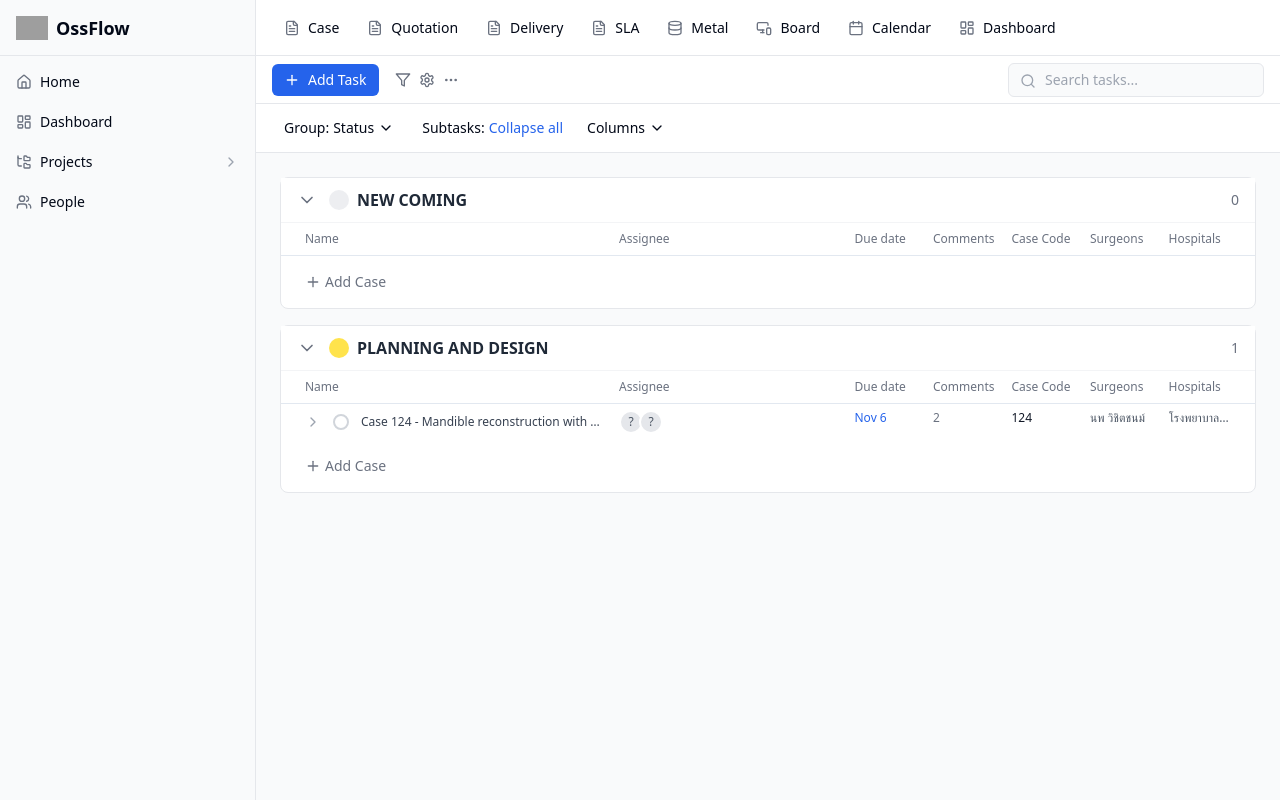
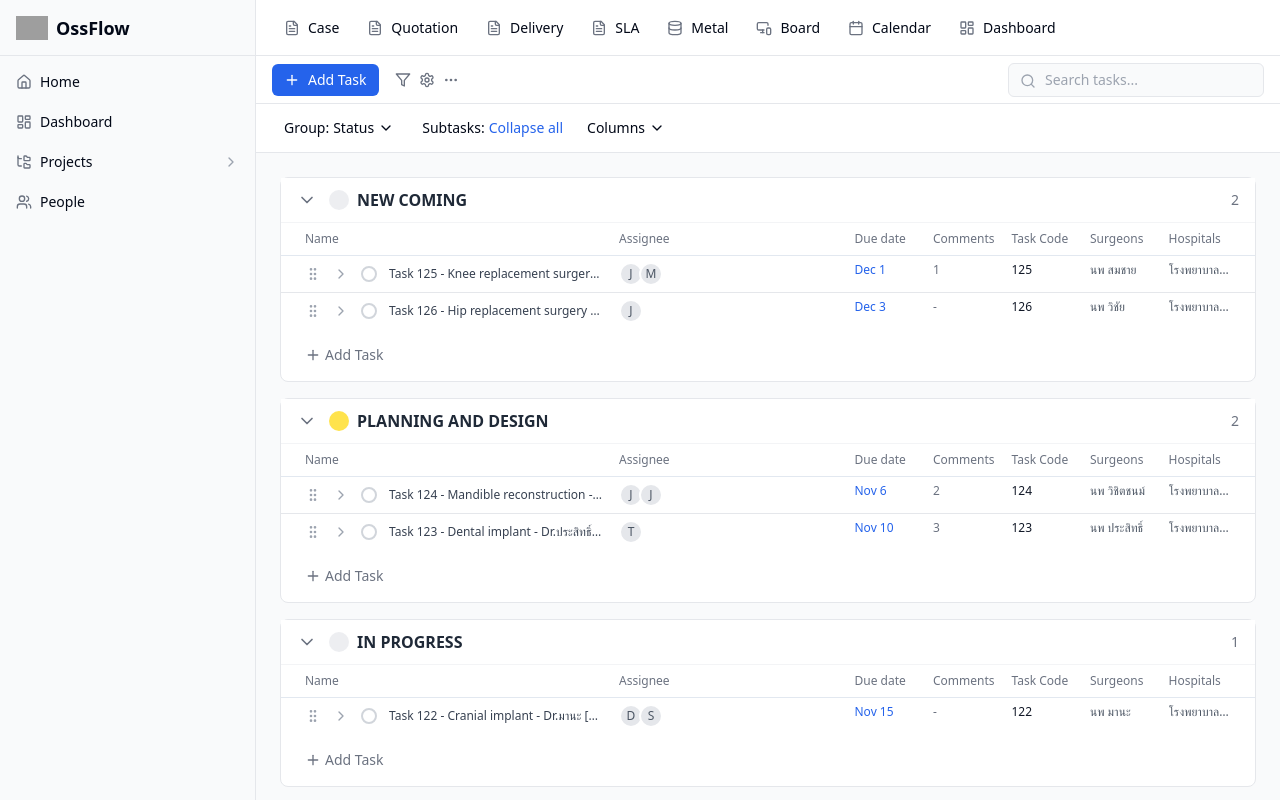
Before and after one commit to xthnw/OssFlowRelease1.0, a React (Vite) app: page / in a window 1280 px wide. Built offline with nearby package versions, Linux system fonts and the light colour scheme; grey boxes are pictures that could not be loaded.

Commit message:
ลาก Row Task, Subtask, ลาก Task ไป Status ที่ยังไม่มี Task อยู่อันนึงก่อนไม่ได้

```diff
--- a/src/components/TestLayout.jsx
+++ b/src/components/TestLayout.jsx
@@ -1,4 +1,4 @@
-import React, { useState } from "react";
+import React, { useState, useEffect } from "react";
 import {
   ChevronDown,
   Plus,
@@ -22,7 +22,9 @@ import {
   Calendar,
   ChevronRight,
   Check,
+  GripVertical,
 } from "lucide-react";
+import { DragDropContext, Droppable, Draggable } from 'react-beautiful-dnd';
 
 const MOCK_DATA = {
   assignees: [
@@ -44,69 +46,141 @@ const MOCK_DATA = {
 };
 
 // เพิ่มไว้ต่อจาก MOCK_DATA
-const CASES_DATA = {
-  "NEW COMING": [],
+const TASKS_DATA = {
+  "NEW COMING": [
+    {
+      id: "125",
+      name: "Task 125 - Knee replacement surgery - Dr.สมชาย [รพ.จุฬา]",
+      assignees: [
+        { id: 1, avatar: "/avatar1.jpg", name: "John" },
+        { id: 3, avatar: "/avatar3.jpg", name: "Mary" },
+      ],
+      dueDate: "Dec 1",
+      comments: 1,
+      taskCode: "125",
+      surgeon: "นพ สมชาย",
+      hospital: "โรงพยาบาลจุฬา",
+      subtasks: [
+        {
+          id: "8",
+          name: "Task 125 - Initial planning",
+          assignee: { id: 1, avatar: "/avatar1.jpg", name: "John" },
+        },
+        {
+          id: "9",
+          name: "Task 125 - CT Scan review",
+          assignee: { id: 3, avatar: "/avatar3.jpg", name: "Mary" },
+        }
+      ]
+    },
+    {
+      id: "126",
+      name: "Task 126 - Hip replacement surgery - Dr.วิชัย [รพ.รามา]",
+      assignees: [{ id: 2, avatar: "/avatar2.jpg", name: "Jane" }],
+      dueDate: "Dec 3",
+      taskCode: "126",
+      surgeon: "นพ วิชัย",
+      hospital: "โรงพยาบาลรามา",
+      subtasks: [
+        {
+          id: "10",
+          name: "Task 126 - Patient consultation",
+          assignee: { id: 2, avatar: "/avatar2.jpg", name: "Jane" },
+        }
+      ]
+    }
+  ],
   "PLANNING AND DESIGN": [
     {
-      id: "case-124",
-      name: "Case 124 - Mandible reconstruction with fibula flap - Dr.นนท์ [รพ.ศิริราช]",
+      id: "124",
+      name: "Task 124 - Mandible reconstruction - Dr.นนท์ [รพ.ศิริราช]",
       assignees: [
-        { id: 1, avatar: "/avatar1.jpg" },
-        { id: 2, avatar: "/avatar2.jpg" },
+        { id: 1, avatar: "/avatar1.jpg", name: "John" },
+        { id: 2, avatar: "/avatar2.jpg", name: "Jane" },
       ],
       dueDate: "Nov 6",
       comments: 2,
-      caseCode: "124",
+      taskCode: "124",
       surgeon: "นพ วิชิตชนม์",
       hospital: "โรงพยาบาลศิริราช",
-      tasks: [
+      subtasks: [
         {
-          id: "t1",
-          name: "Case 124 - Surgical Planning confirmation Planning confirmation Planning confirmation Planning confirmation Planning confirmation Planning confirmation Planning confirmation Planning confirmation",
-          assignee: { id: 1, avatar: "/avatar1.jpg" },
+          id: "1",
+          name: "Task 124 - Surgical planning review",
+          assignee: { id: 1, avatar: "/avatar1.jpg", name: "John" },
           completed: true,
         },
         {
-          id: "t2",
-          name: "Case 124 - Surgical guide design",
-          assignee: { id: 2, avatar: "/avatar2.jpg" },
-          dueDate: "Nov 6",
+          id: "2",
+          name: "Task 124 - Guide design",
+          assignee: { id: 2, avatar: "/avatar2.jpg", name: "Jane" },
+          dueDate: "Nov 6"
         },
         {
-          id: "t3",
-          name: "Case 124 - Reconstruction plate design",
-          assignee: { id: 1, avatar: "/avatar1.jpg" },
+          id: "3",
+          name: "Task 124 - 3D modeling",
+          assignee: { id: 1, avatar: "/avatar1.jpg", name: "John" },
         },
         {
-          id: "t4",
-          name: "Case 124 - Mock up model fabrication (SLA)",
-          assignee: { id: 3, avatar: "/avatar3.jpg" },
-          tag: "polymer manufacturing",
+          id: "4",
+          name: "Task 124 - Model fabrication",
+          assignee: { id: 3, avatar: "/avatar3.jpg", name: "Mary" },
+          tag: "manufacturing"
+        }
+      ]
     },
     {
-          id: "t5",
-          name: "Case 124 - Mandible cutting guide fabrication (SLA)",
-          assignee: { id: 3, avatar: "/avatar3.jpg" },
-          tag: "polymer manufacturing",
+      id: "123",
+      name: "Task 123 - Dental implant - Dr.ประสิทธิ์ [รพ.ศิริราช]",
+      assignees: [{ id: 4, avatar: "/avatar4.jpg", name: "Tom" }],
+      dueDate: "Nov 10",
+      comments: 3,
+      taskCode: "123",
+      surgeon: "นพ ประสิทธิ์",
+      hospital: "โรงพยาบาลศิริราช",
+      subtasks: [
+        {
+          id: "11",
+          name: "Task 123 - Design review",
+          assignee: { id: 4, avatar: "/avatar4.jpg", name: "Tom" }
         },
         {
-          id: "t6",
-          name: "Case 124 - Titanium plate reconstruction fabrication",
+          id: "12",
+          name: "Task 123 - Final adjustments",
+          assignee: { id: 4, avatar: "/avatar4.jpg", name: "Tom" },
+          tag: "design"
+        }
+      ]
+    }
+  ],
+  "IN PROGRESS": [
+    {
+      id: "122",
+      name: "Task 122 - Cranial implant - Dr.มานะ [รพ.จุฬา]",
       assignees: [
-            { id: 4, avatar: "/avatar4.jpg" },
-            { id: 5, avatar: "/avatar5.jpg" },
+        { id: 5, avatar: "/avatar5.jpg", name: "David" },
+        { id: 6, avatar: "/avatar6.jpg", name: "Sarah" }
       ],
-          comments: 1,
-          tag: "metal manufacturing",
+      dueDate: "Nov 15",
+      taskCode: "122",
+      surgeon: "นพ มานะ",
+      hospital: "โรงพยาบาลจุฬา",
+      subtasks: [
+        {
+          id: "13",
+          name: "Task 122 - Production setup",
+          assignee: { id: 5, avatar: "/avatar5.jpg", name: "David" },
+          tag: "manufacturing"
         },
         {
-          id: "t7",
-          name: "Case 124 - Delivery",
-          assignee: { id: 2, avatar: "/avatar2.jpg" },
-        },
+          id: "14",
+          name: "Task 122 - Quality inspection",
+          assignee: { id: 6, avatar: "/avatar6.jpg", name: "Sarah" }
+        }
+      ]
+    }
   ],
-    },
-  ],
+  "COMPLETED": []
 };
 
 const SearchableDropdown = ({ options, placeholder, value, onChange }) => {
@@ -558,54 +632,110 @@ const TopActions = () => {
 };
 
 const ListView = () => {
-  const [expandedGroups, setExpandedGroups] = useState({
-    "NEW COMING": true,
-    "PLANNING AND DESIGN": true,
+  const [tasksData, setTasksData] = useState(TASKS_DATA);
+  const [expandedTasks, setExpandedTasks] = useState({});
+  const [expandedGroups, setExpandedGroups] = useState(() => {
+    const initialExpanded = {};
+    Object.keys(TASKS_DATA).forEach(status => {
+      initialExpanded[status] = true;
     });
-  const [expandedCases, setExpandedCases] = useState({});
+    return initialExpanded;
+  });
   const [completedTasks, setCompletedTasks] = useState({});
+  const [key, setKey] = useState(0);
 
-  const statusColors = {
-    "NEW COMING": "gray",
-    "PLANNING AND DESIGN": "yellow",
-    MANUFACTURING: "blue",
+  useEffect(() => {
+    // Force re-render once after mount to properly register drag-drop areas
+    setKey(prev => prev + 1);
+  }, []);
+
+  const handleDragEnd = (result) => {
+    if (!result.destination) return;
+
+    const { source, destination, draggableId, type } = result;
+    const sourceStatus = source.droppableId.split('::')[0];
+    const destStatus = destination.droppableId.split('::')[0];
+
+    // Create deep copy of data
+    const newData = JSON.parse(JSON.stringify(tasksData));
+
+    if (type === 'task') {
+      // Extract pure id from draggableId (remove 'task-' prefix)
+      const taskId = draggableId.split('-')[1];
+      const [movedTask] = newData[sourceStatus].splice(source.index, 1);
+
+      if (sourceStatus === destStatus) {
+        newData[destStatus].splice(destination.index, 0, movedTask);
+      } else {
+        movedTask.status = destStatus;
+        newData[destStatus].splice(destination.index, 0, movedTask);
+      }
+    } else {
+      // Handle subtask dragging
+      const sourceParentId = source.droppableId.split('::')[1];
+      const destParentId = destination.droppableId.split('::')[1];
+      const subtaskId = draggableId.split('-')[1]; // Extract pure id
+
+      // Find source parent task and remove subtask
+      // const sourceTask = newData[sourceStatus].find(t => t.id === sourceParentId);
+      const sourceTask = newData[sourceStatus].find(t => t.id === sourceParentId.replace('task-', ''));
+      const subtaskIndex = sourceTask.subtasks.findIndex(st => st.id === subtaskId);
+      const [subtask] = sourceTask.subtasks.splice(subtaskIndex, 1);
+
+      if (destParentId === 'root') {
+        // Convert subtask to main task
+        const newTask = {
+          ...subtask,
+          id: Date.now().toString(), // Use pure id
+          subtasks: []
+        };
+        newData[destStatus].splice(destination.index, 0, newTask);
+      } else {
+        // Move to another task as subtask
+        const destTask = newData[destStatus].find(t => t.id === destParentId);
+        destTask.subtasks.splice(destination.index, 0, subtask);
+      }
+    }
+
+    setTasksData(newData);
   };
 
-  const getProgressCircle = (status, count) => {
-    const color = statusColors[status];
-    const hasItems = count > 0;
-    const style = hasItems
-      ? { backgroundClip: "content-box", padding: "3px" }
-      : {};
+  const SortableTaskRow = ({
+    task,
+    isSubtask = false,
+    isCompleted,
+    expandedTasks,
+    setExpandedTasks,
+    setCompletedTasks,
+    parentId
+  }) => {
+    // Create draggableId with appropriate prefix
+    const draggableId = `${isSubtask ? 'subtask' : 'task'}-${task.id}`;
 
     return (
+      <Draggable draggableId={draggableId} index={task.index || 0}>
+        {(provided) => (
           <div
-        className={`w-5 h-5 rounded-full border-2 border-${color}-400 ${hasItems ? `bg-${color}-400` : ""
-          }`}
-        style={style}
-      />
-    );
-  };
-
-  const renderTaskRow = (task, isSubtask = false) => {
-    const isCompleted = completedTasks[task.id];
-
-    return (
+            ref={provided.innerRef}
+            {...provided.draggableProps}
+            {...provided.dragHandleProps}
+          >
             <div
               className={`grid grid-cols-12 gap-4 px-6 py-1.5 hover:bg-gray-50 ${isSubtask ? "bg-gray-50" : ""
                 }`}
             >
-        {/* คอลัมน์แรก (Name) */}
               <div className="col-span-4 flex items-center min-w-0">
                 <div
-            className={`flex items-center space-x-3 ${isSubtask ? "pl-14" : ""} min-w-0 overflow-hidden`}
+                  className={`flex items-center space-x-3 ${isSubtask ? "pl-14" : ""
+                    } min-w-0 overflow-hidden`}
                 >
+                  <GripVertical className="flex-shrink-0 w-4 h-4 text-gray-400 cursor-grab hover:text-gray-600 active:cursor-grabbing" />
                   {!isSubtask && (
                     <ChevronRight
-                className={`flex-shrink-0 w-4 h-4 text-gray-400 cursor-pointer transform ${expandedCases[task.id] ? "rotate-90" : ""
+                      className={`flex-shrink-0 w-4 h-4 text-gray-400 cursor-pointer transform ${expandedTasks[task.id] ? "rotate-90" : ""
                         }`}
                       onClick={() =>
-                  setExpandedCases((prev) => ({
+                        setExpandedTasks((prev) => ({
                           ...prev,
                           [task.id]: !prev[task.id],
                         }))
@@ -636,7 +766,9 @@ const ListView = () => {
                       />
                     )}
                   </div>
-            <span className="text-xs text-gray-700 truncate overflow-hidden">{task.name}</span>
+                  <span className="text-xs text-gray-700 truncate overflow-hidden">
+                    {task.name}
+                  </span>
                   {task.tag && (
                     <span className="px-1.5 py-0.5 bg-purple-50 text-purple-600 rounded text-xs whitespace-nowrap">
                       {task.tag}
@@ -644,6 +776,7 @@ const ListView = () => {
                   )}
                 </div>
               </div>
+
               <div className="col-span-3 flex -space-x-1">
                 {(task.assignees || [task.assignee])
                   .filter(Boolean)
@@ -663,7 +796,7 @@ const ListView = () => {
                 {task.comments || "-"}
               </div>
               <div className="col-span-1 text-xs font-medium text-gray-900">
-          {task.caseCode || "-"}
+                {task.taskCode || "-"}
               </div>
               <div className="col-span-1 text-xs text-gray-600 truncate">
                 {task.surgeon || "-"}
@@ -672,22 +805,25 @@ const ListView = () => {
                 {task.hospital || "-"}
               </div>
             </div>
+          </div>
+        )}
+      </Draggable>
     );
   };
 
   return (
-    <div className="flex-1 p-6 bg-gray-50 overflow-auto">
+    <DragDropContext onDragEnd={handleDragEnd}>
+      <div key={key} className="flex-1 p-6 bg-gray-50 overflow-auto">
         <div className="space-y-4">
-        {Object.entries(CASES_DATA).map(([status, cases]) => (
+          {Object.entries(tasksData).map(([status, tasks]) => (
             <div
               key={status}
               className="bg-white rounded-lg border border-gray-200"
             >
-            {/* Status Header */}
               <div className="flex items-center justify-between px-4 py-2.5 bg-white border-b border-gray-100">
                 <div className="flex items-center space-x-3">
-                <ChevronDown
-                  className={`w-5 h-5 text-gray-500 cursor-pointer transform ${expandedGroups[status] ? "" : "-rotate-90"
+                  <ChevronRight
+                    className={`w-5 h-5 text-gray-500 cursor-pointer transform ${expandedGroups[status] ? "rotate-90" : ""
                       }`}
                     onClick={() =>
                       setExpandedGroups((prev) => ({
@@ -711,44 +847,79 @@ const ListView = () => {
                   </div>
                 </div>
                 <span className="text-sm text-gray-500 font-medium">
-                {cases.length}
+                  {tasks.length}
                 </span>
               </div>
 
               {expandedGroups[status] && (
                 <>
-                {/* Column Headers */}
                   <div className="grid grid-cols-12 gap-4 px-6 py-2 border-b text-xs text-gray-500">
                     <div className="col-span-4">Name</div>
                     <div className="col-span-3">Assignee</div>
                     <div className="col-span-1">Due date</div>
                     <div className="col-span-1">Comments</div>
-                  <div className="col-span-1">Case Code</div>
+                    <div className="col-span-1">Task Code</div>
                     <div className="col-span-1">Surgeons</div>
                     <div className="col-span-1">Hospitals</div>
                   </div>
 
-                {/* Cases and Tasks */}
-                <div className="divide-y divide-gray-200">
-                  {cases.map((caseItem) => (
-                    <div key={caseItem.id}>
-                      {renderTaskRow(caseItem)}
-                      {expandedCases[caseItem.id] && (
-                        <div className="bg-gray-50">
-                          {caseItem.tasks.map((task) =>
-                            renderTaskRow(task, true)
-                          )}
+                  <Droppable droppableId={status} type="task">
+                    {(provided, snapshot) => (
+                      <div
+                        ref={provided.innerRef}
+                        {...provided.droppableProps}
+                        className={`divide-y divide-gray-200 ${snapshot.isDraggingOver ? 'bg-blue-50' : ''
+                          }`}
+                      >
+                        {tasks.map((task, index) => (
+                          <React.Fragment key={task.id}>
+                            <SortableTaskRow
+                              task={{ ...task, index }}
+                              isCompleted={completedTasks[task.id]}
+                              expandedTasks={expandedTasks}
+                              setExpandedTasks={setExpandedTasks}
+                              setCompletedTasks={setCompletedTasks}
+                            />
+                            {expandedTasks[task.id] && (
+                              <Droppable
+                                droppableId={`${status}::${task.id}`}
+                                type="subtask"
+                              >
+                                {(providedSubtask, snapshotSubtask) => (
+                                  <div
+                                    ref={providedSubtask.innerRef}
+                                    {...providedSubtask.droppableProps}
+                                    className={`bg-gray-50 ${snapshotSubtask.isDraggingOver ? 'bg-blue-50' : ''
+                                      }`}
+                                  >
+                                    {task.subtasks?.map((subtask, subtaskIndex) => (
+                                      <SortableTaskRow
+                                        key={subtask.id}
+                                        task={{ ...subtask, index: subtaskIndex }}
+                                        isSubtask
+                                        isCompleted={completedTasks[subtask.id]}
+                                        expandedTasks={expandedTasks}
+                                        setExpandedTasks={setExpandedTasks}
+                                        setCompletedTasks={setCompletedTasks}
+                                        parentId={task.id}
+                                      />
+                                    ))}
+                                    {providedSubtask.placeholder}
                                   </div>
                                 )}
+                              </Droppable>
+                            )}
+                          </React.Fragment>
+                        ))}
+                        {provided.placeholder}
                       </div>
-                  ))}
-                </div>
+                    )}
+                  </Droppable>
 
-                {/* Add Case Button */}
                   <div className="p-2">
                     <button className="flex items-center space-x-1 px-4 py-2 text-sm text-gray-500 hover:bg-gray-50 rounded-md w-full">
                       <Plus className="w-4 h-4" />
-                    <span>Add Case</span>
+                      <span>Add Task</span>
                     </button>
                   </div>
                 </>
@@ -757,6 +928,7 @@ const ListView = () => {
           ))}
         </div>
       </div>
+    </DragDropContext>
   );
 };
 
```
Also changed, not shown: 1 other file (tests, documents, lock files or other folders). Lines whose indentation alone changed are shown as unchanged.
